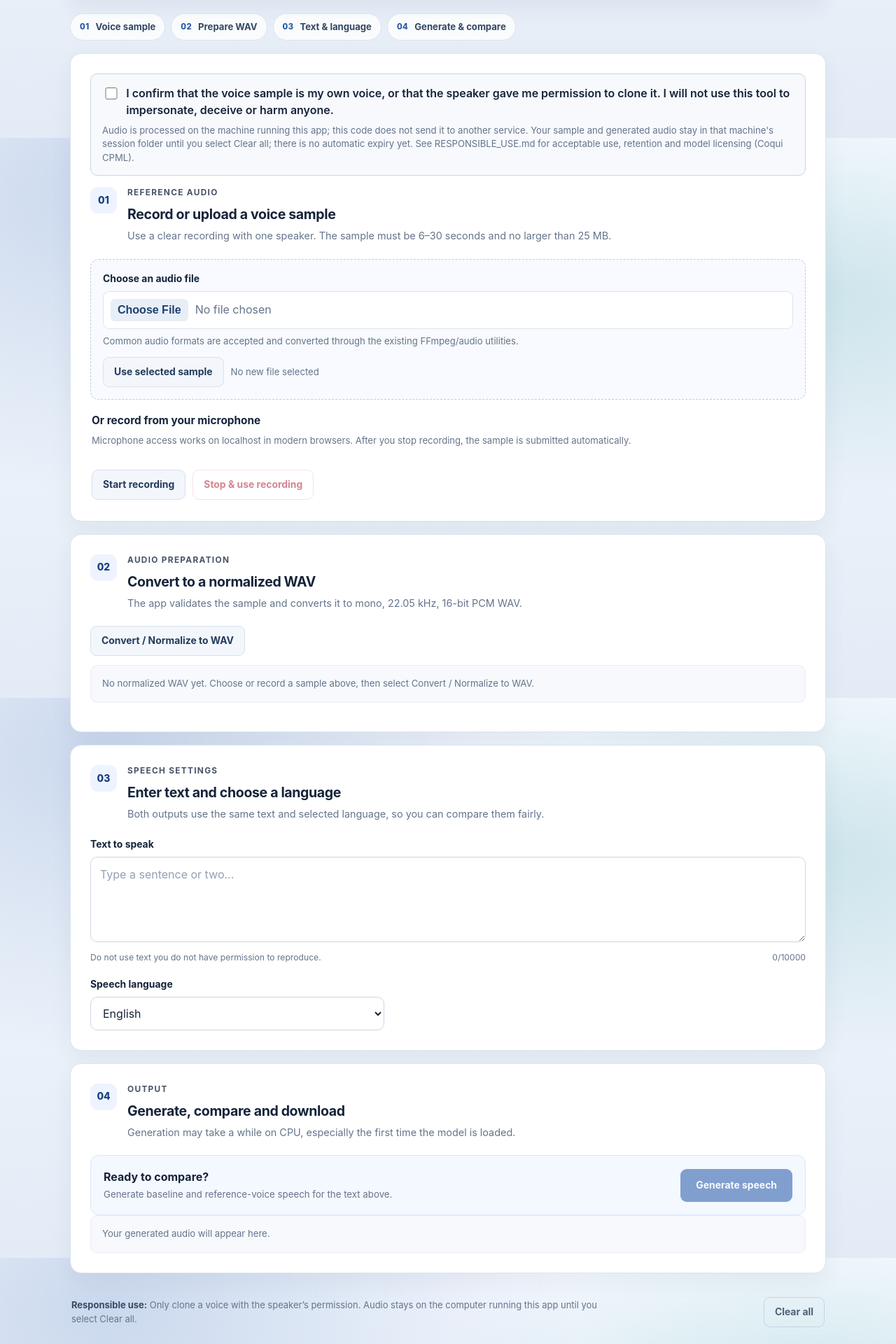
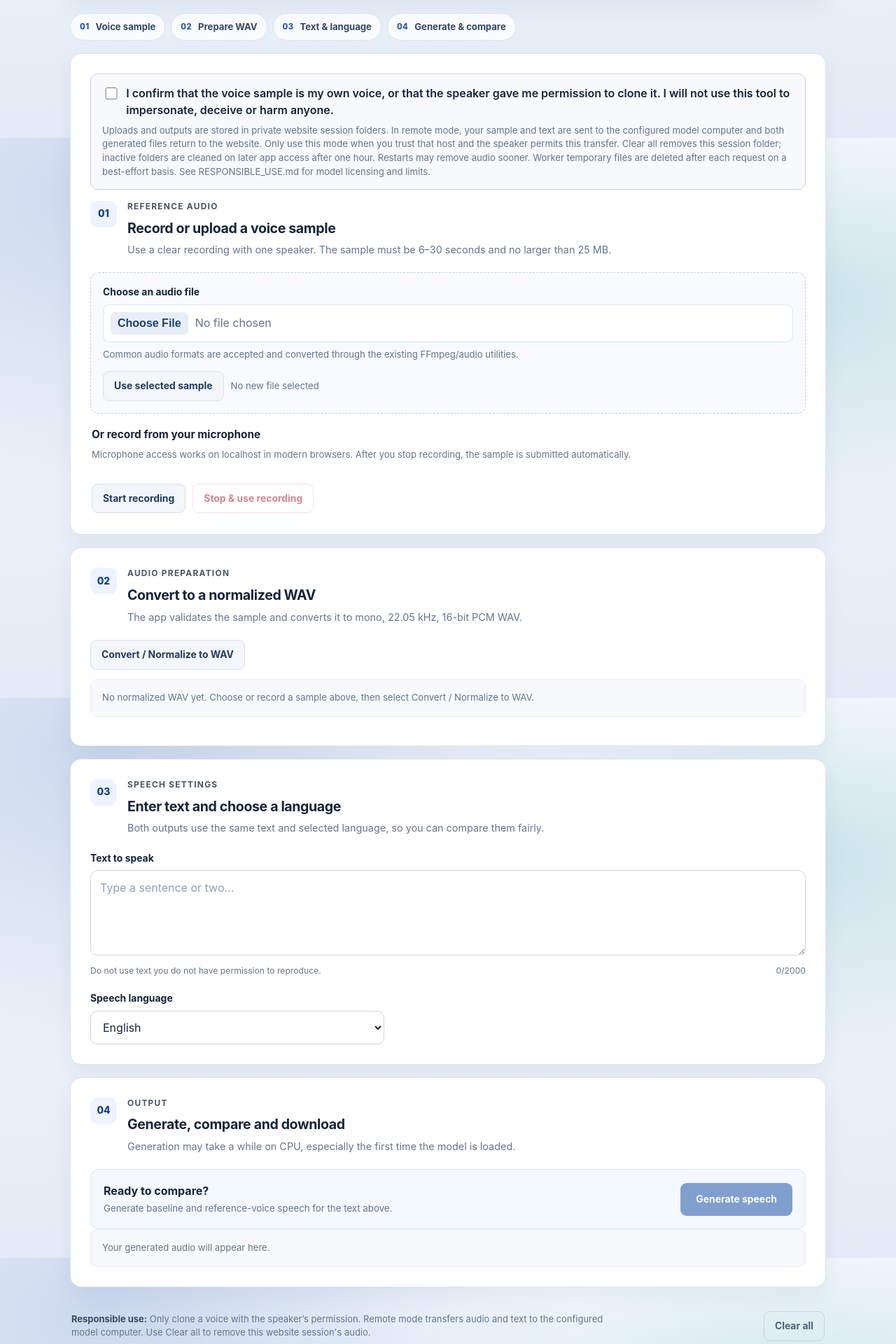
Before and after one commit to Mubarekidriss/Voice-Cloner, a Django app: page / in a window 1280 px wide. Shown: the part 603-2523 px from the top of the page at 70% size. Run offline with Django 5.2, Linux system fonts and the light colour scheme; the visitor is signed in with stand-in values (Sample User, id 1).

Commit message:
FP11: update templates/index.html

```diff
--- a/templates/index.html
+++ b/templates/index.html
@@ -32,7 +32,9 @@
         <span class="status-dot"></span>
         <span>XTTS v2</span>
 
-        {% if model_loaded %}
+        {% if remote_mode %}
+          <span>Remote worker configured, availability checked on Generate</span>
+        {% elif model_loaded %}
           <span class="status-divider">·</span>
           <span>Device: <strong>{{ device }}</strong></span>
           <span class="status-divider">·</span>
@@ -149,7 +151,7 @@
             >
             <span>I confirm that the voice sample is my own voice, or that the speaker gave me permission to clone it. I will not use this tool to impersonate, deceive or harm anyone.</span>
           </label>
-          <p class="field-help">Audio is processed on the machine running this app; this code does not send it to another service. Your sample and generated audio stay in that machine's session folder until you select Clear all; there is no automatic expiry yet. See RESPONSIBLE_USE.md for acceptable use, retention and model licensing (Coqui CPML).</p>
+          <p class="field-help">Uploads and outputs are stored in private website session folders. In remote mode, your sample and text are sent to the configured model computer and both generated files return to the website. Only use this mode when you trust that host and the speaker permits this transfer. Clear all removes this session folder; inactive folders are cleaned on later app access after one hour. Restarts may remove audio sooner. Worker temporary files are deleted after each request on a best-effort basis. See RESPONSIBLE_USE.md for model licensing and limits.</p>
         </div>
         <div class="panel-heading">
           <div class="step-number">01</div>
@@ -233,8 +235,8 @@
         </div>
         <div class="field-group">
           <label class="field-label" for="text_input">Text to speak</label>
-          <textarea id="text_input" name="text_input" rows="4" maxlength="10000" placeholder="Type a sentence or two...">{{ text_input }}</textarea>
-          <div class="field-footnote"><span>Do not use text you do not have permission to reproduce.</span><span id="character-count">{{ text_input|length }}/10000</span></div>
+          <textarea id="text_input" name="text_input" rows="4" maxlength="2000" placeholder="Type a sentence or two...">{{ text_input }}</textarea>
+          <div class="field-footnote"><span>Do not use text you do not have permission to reproduce.</span><span id="character-count">{{ text_input|length }}/2000</span></div>
         </div>
         <div class="field-group language-select-group">
           <label class="field-label" for="language">Speech language</label>
@@ -285,7 +287,7 @@
       </section>
 
       <footer class="form-footer">
-        <p><strong>Responsible use:</strong> Only clone a voice with the speaker’s permission. Audio stays on the computer running this app until you select Clear all.</p>
+        <p><strong>Responsible use:</strong> Only clone a voice with the speaker’s permission. Remote mode transfers audio and text to the configured model computer. Use Clear all to remove this website session's audio.</p>
         <button type="submit" name="action" value="clear" class="button button-ghost" formnovalidate>Clear all</button>
       </footer>
     </form>
@@ -339,7 +341,7 @@
       const actionMessages = {
         upload: "Saving your voice sample...",
         normalize: "Validating and preparing your audio...",
-        generate: "Loading XTTS and generating speech. This may take several minutes on CPU...",
+        generate: "Connecting to the model and generating speech. This may take several minutes on CPU...",
         clear: "Clearing your session..."
       };
 
@@ -403,7 +405,7 @@
       });
 
       textInput.addEventListener("input", () => {
-        characterCount.textContent = `${textInput.value.length}/10000`;
+        characterCount.textContent = `${textInput.value.length}/2000`;
       });
 
       recordButton.addEventListener("click", async () => {
```
